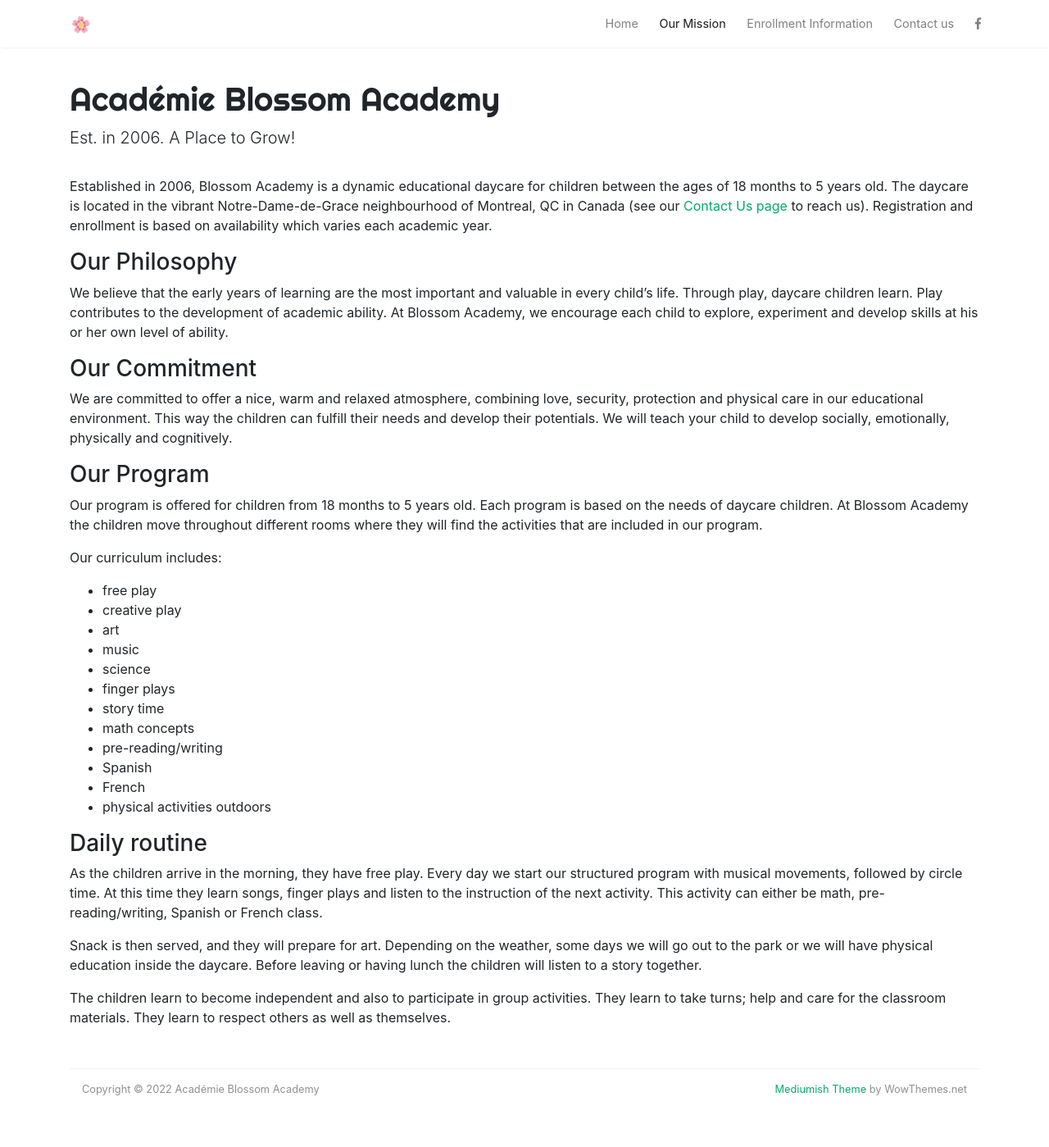
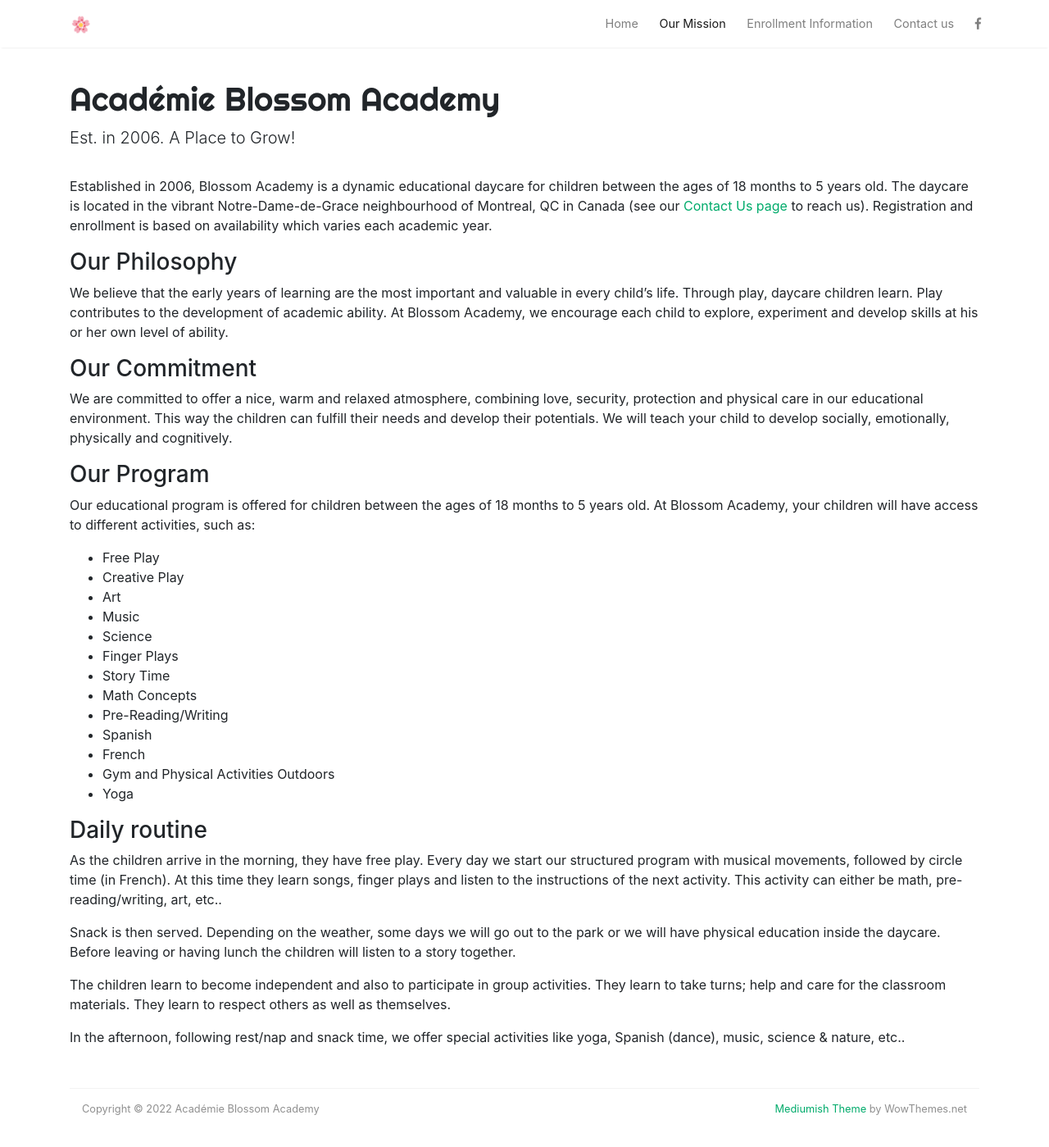
Before and after one commit to blossomacademyca/site-blossomacademy, a Jekyll site: the page built from our_mission.md, in a window 1280 px wide and 1400 px high. Shown: the whole window at 82% size. Built offline with Jekyll 4.4.1, drawn with Linux system fonts in a browser that asks for light colours; nearby versions of some CDN libraries; comment, search, counter and statistics services are not loaded.

Commit message:
Update our_mission.md

```diff
--- a/our_mission.md
+++ b/our_mission.md
@@ -1,6 +1,6 @@
 ---
 layout: default
-title: Our mission
+title: Our Mission
 ---
 Established in 2006, Blossom Academy is a dynamic educational daycare for children between the ages of 18 months to 5 years old. The daycare is located in the vibrant Notre-Dame-de-Grace neighbourhood of Montreal, QC in Canada (see our [Contact Us page]({{ site.baseurl}}/contact) to reach us). Registration and enrollment is based on availability which varies each academic year.
 
@@ -14,25 +14,27 @@
 
 ### Our Program
 
-Our program is offered for children from 18 months to 5 years old. Each program is based on the needs of daycare children. At Blossom Academy the children move throughout different rooms where they will find the activities that are included in our program.
+Our educational program is offered for children between the ages of 18 months to 5 years old. At Blossom Academy, your children will have access to different activities, such as:
 
-Our curriculum includes:
-* free play
-* creative play
-* art
-* music
-* science
-* finger plays
-* story time
-* math concepts
-* pre-reading/writing
+* Free Play
+* Creative Play
+* Art
+* Music
+* Science
+* Finger Plays
+* Story Time
+* Math Concepts
+* Pre-Reading/Writing
 * Spanish
 * French
-* physical activities outdoors
+* Gym and Physical Activities Outdoors
+* Yoga
 
 ### Daily routine
-As the children arrive in the morning, they have free play. Every day we start our structured program with musical movements, followed by circle time. At this time they learn songs, finger plays and listen to the instruction of the next activity. This activity can either be math, pre-reading/writing, Spanish or French class.
+As the children arrive in the morning, they have free play. Every day we start our structured program with musical movements, followed by circle time (in French). At this time they learn songs, finger plays and listen to the instructions of the next activity. This activity can either be math, pre-reading/writing, art, etc..
 
-Snack is then served, and they will prepare for art. Depending on the weather, some days we will go out to the park or we will have physical education inside the daycare. Before leaving or having lunch the children will listen to a story together.
+Snack is then served. Depending on the weather, some days we will go out to the park or we will have physical education inside the daycare. Before leaving or having lunch the children will listen to a story together.
 
 The children learn to become independent and also to participate in group activities. They learn to take turns; help and care for the classroom materials. They learn to respect others as well as themselves.
+
+In the afternoon, following rest/nap and snack time, we offer special activities like yoga, Spanish (dance), music, science & nature, etc..
```
